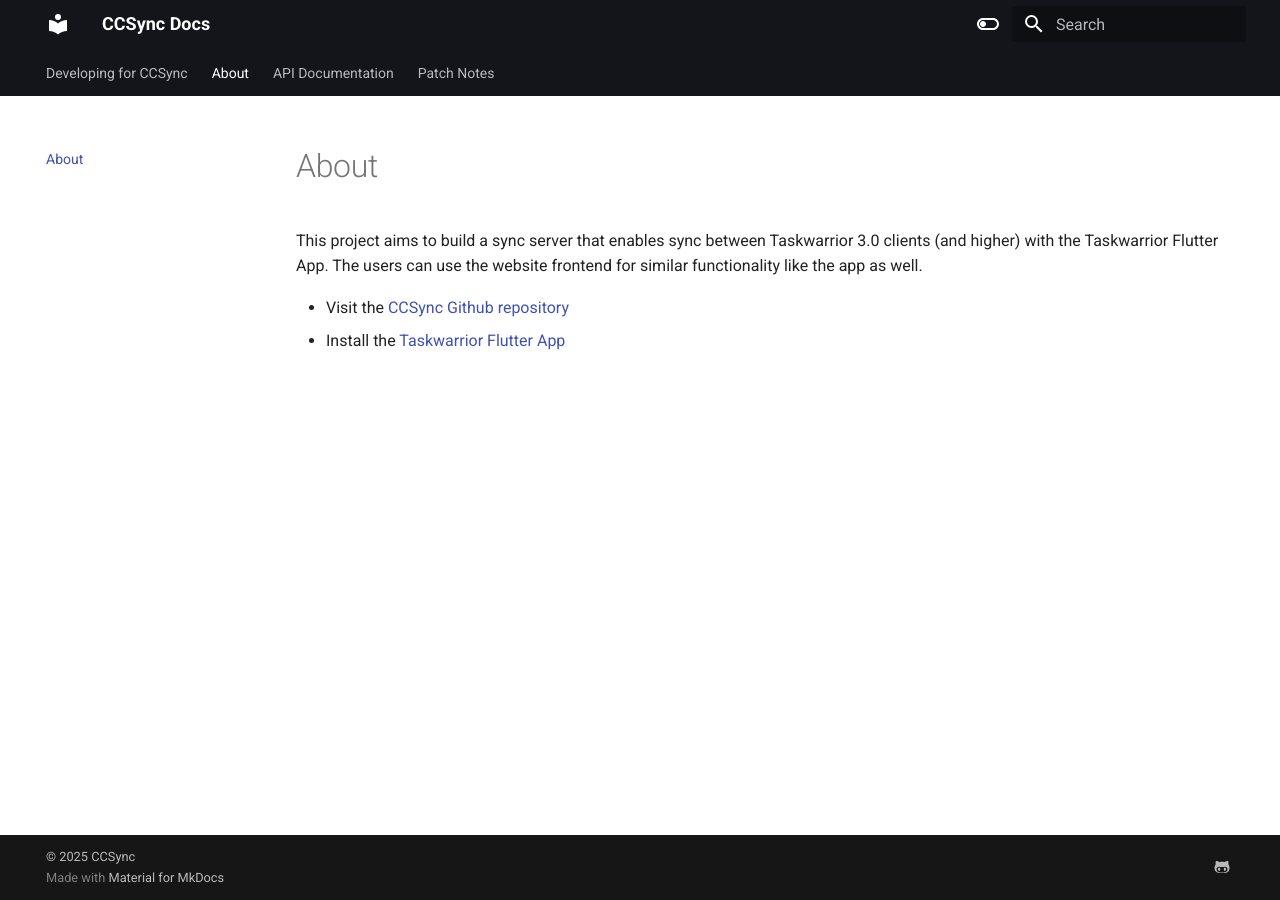
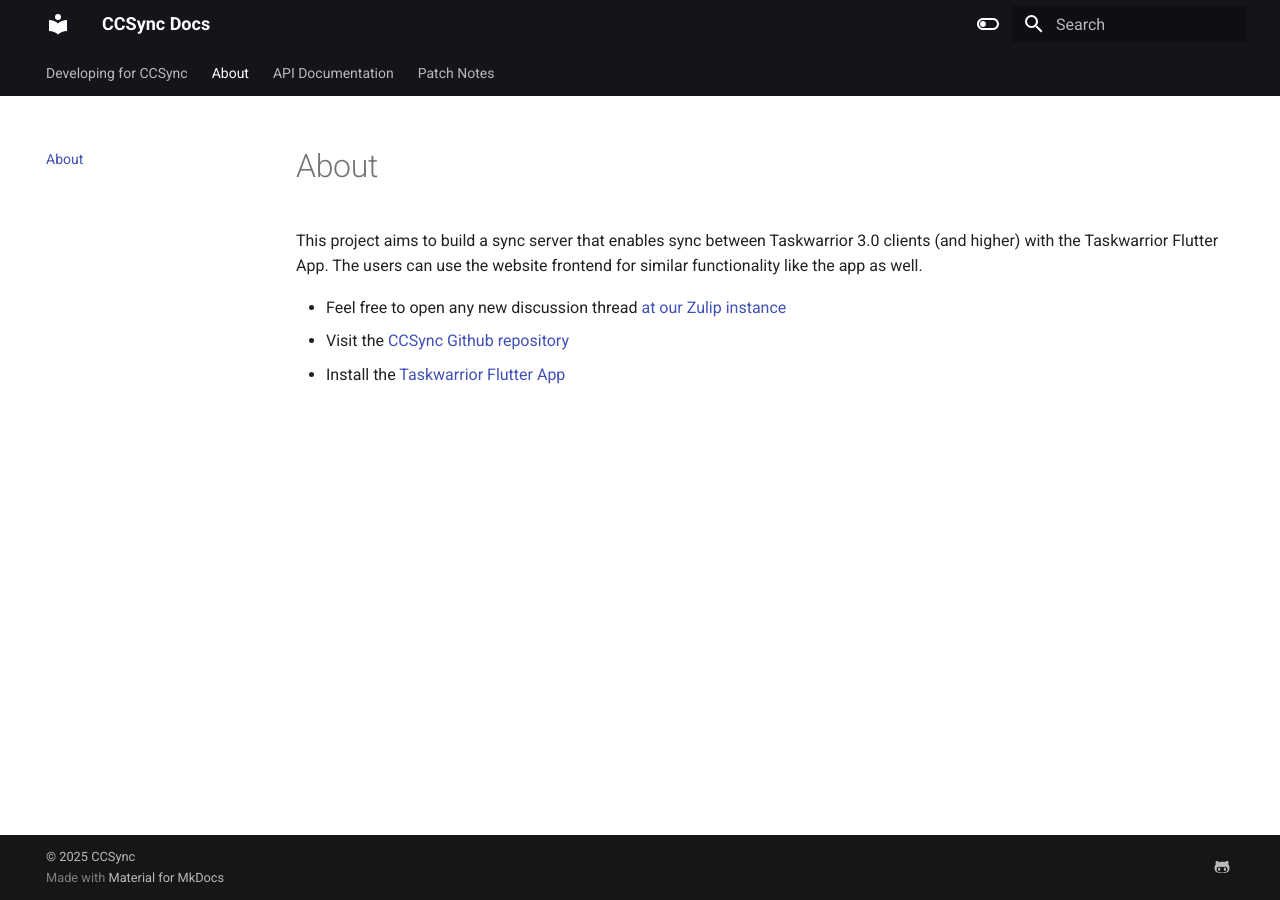
Before and after one commit to its-me-abhishek/ccsync-docs, an MkDocs documentation site: the page built from docs/about.md, in a window 1280 px wide. Built offline with MkDocs 1.6.1 and Material for MkDocs 9.7.7, drawn with Linux system fonts in a browser that asks for light colours.

Commit message:
add zulip url

```diff
--- a/docs/about.md
+++ b/docs/about.md
@@ -1,5 +1,6 @@
 This project aims to build a sync server that enables sync between Taskwarrior 3.0 clients (and higher) with the
 Taskwarrior Flutter App. The users can use the website frontend for similar functionality like the app as well.
 
+- Feel free to open any new discussion thread [at our Zulip instance](https://ccextractor.org/public/general/support/?query=support)
 - Visit the [CCSync Github repository](https://github.com/its-me-abhishek/ccsync)
 - Install the [Taskwarrior Flutter App](https://github.com/CCExtractor/taskwarrior-flutter)
```
